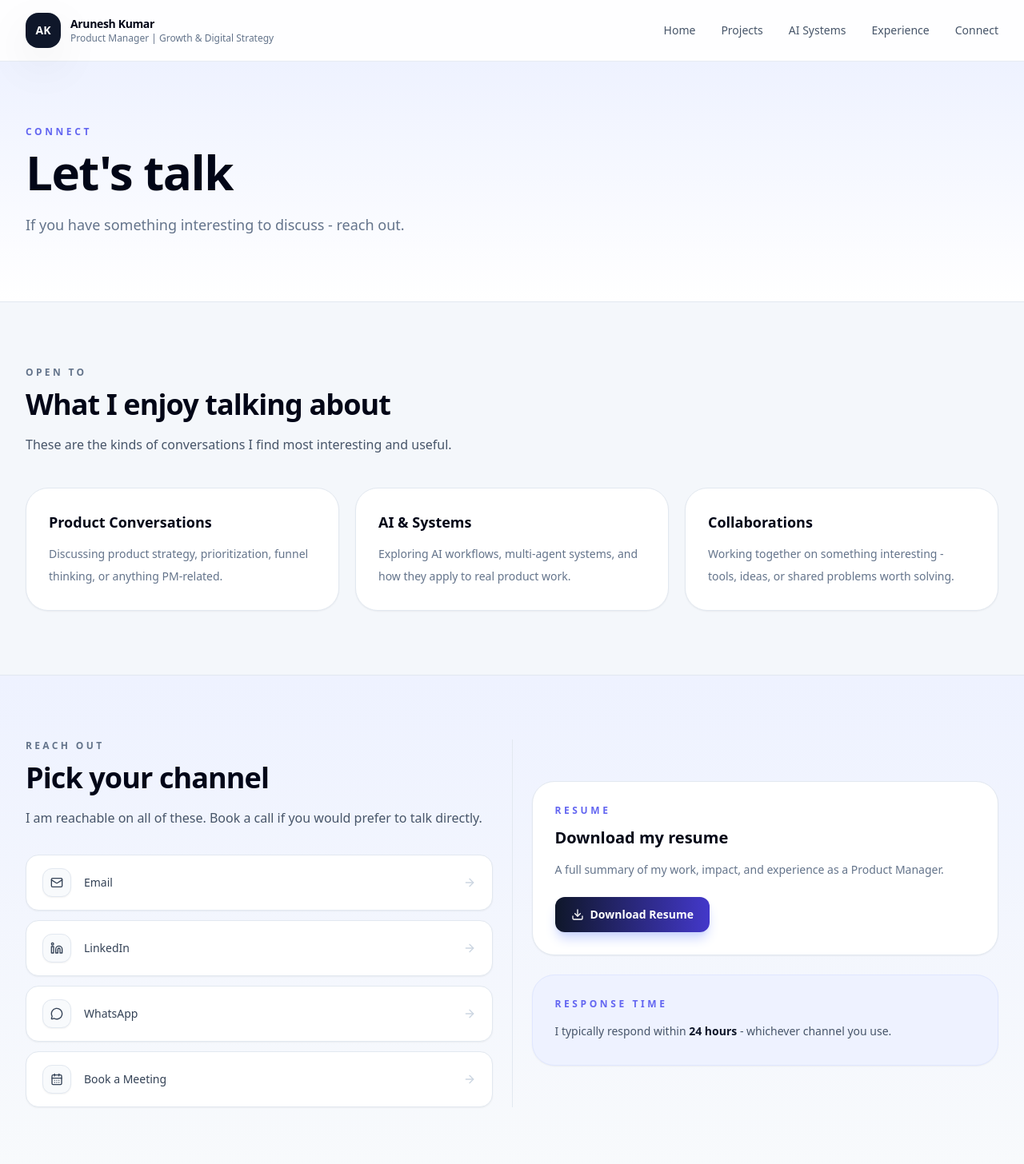
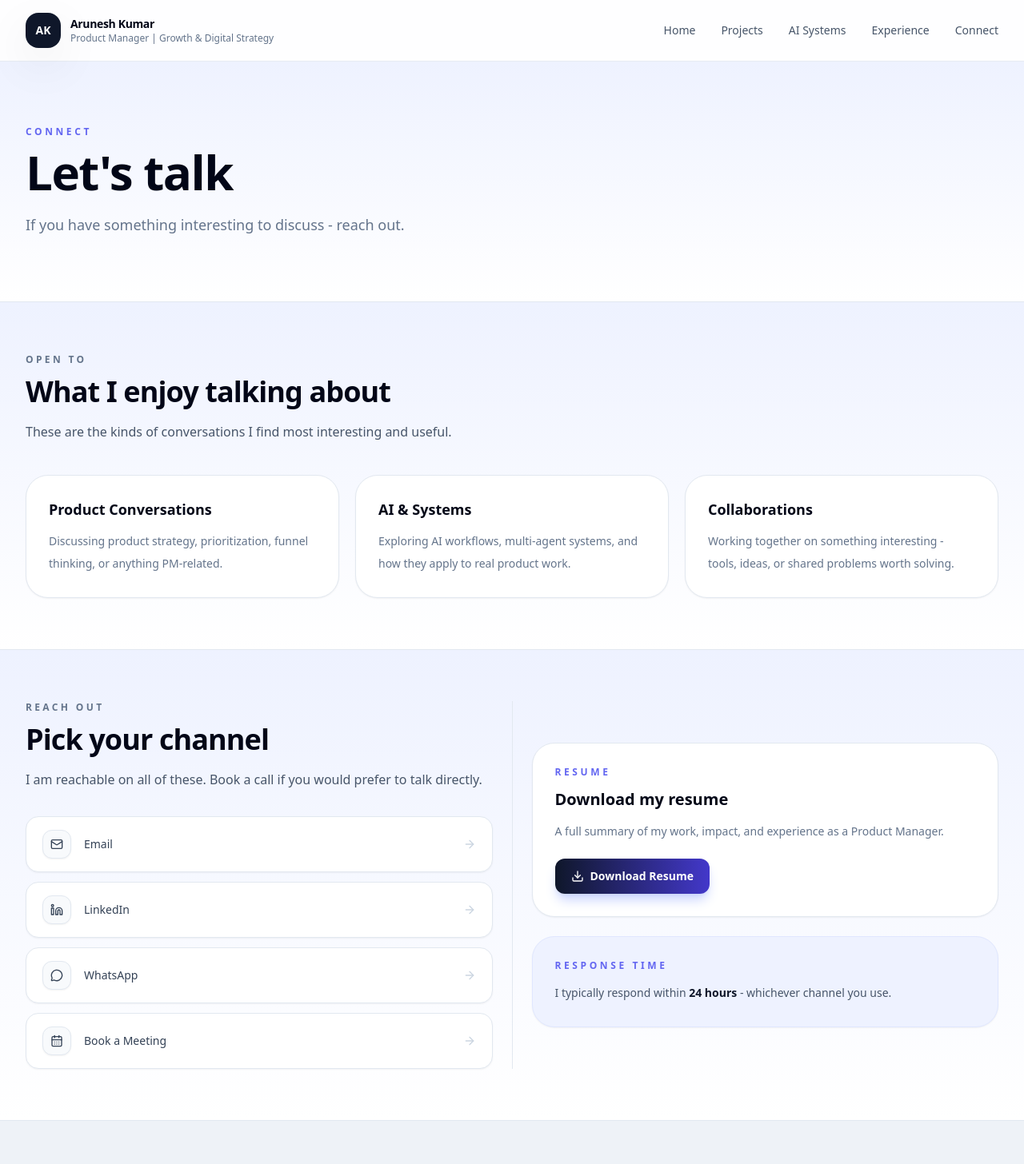
Before and after one commit to aruneshk30/Website, a Next.js app: page /connect in a window 1280 px wide. Shown: the top 1456 px of the page at 80% size. Built offline with nearby package versions, Linux system fonts and the light colour scheme.

Commit message:
Update page.tsx

```diff
--- a/app/connect/page.tsx
+++ b/app/connect/page.tsx
@@ -53,7 +53,7 @@ export default function ConnectPage() {
       </section>
 
       {/* Open to */}
-      <section className="py-20">
+      <section className="py-16 bg-gradient-to-b from-indigo-50 to-white">
         <div className="mx-auto max-w-7xl px-6 lg:px-8">
           <SectionHeading
             eyebrow="Open to"
@@ -75,7 +75,7 @@ export default function ConnectPage() {
       </section>
 
       {/* Reach out + Resume */}
-      <section className="border-t border-slate-200 bg-gradient-to-b from-indigo-50 to-slate-50 py-20">
+      <section className="border-t border-slate-200 bg-gradient-to-b from-indigo-50 to-white py-16">
         <div className="mx-auto max-w-7xl px-6 lg:px-8">
           <div className="grid gap-6 lg:grid-cols-[1fr_1px_1fr]">
 
```
